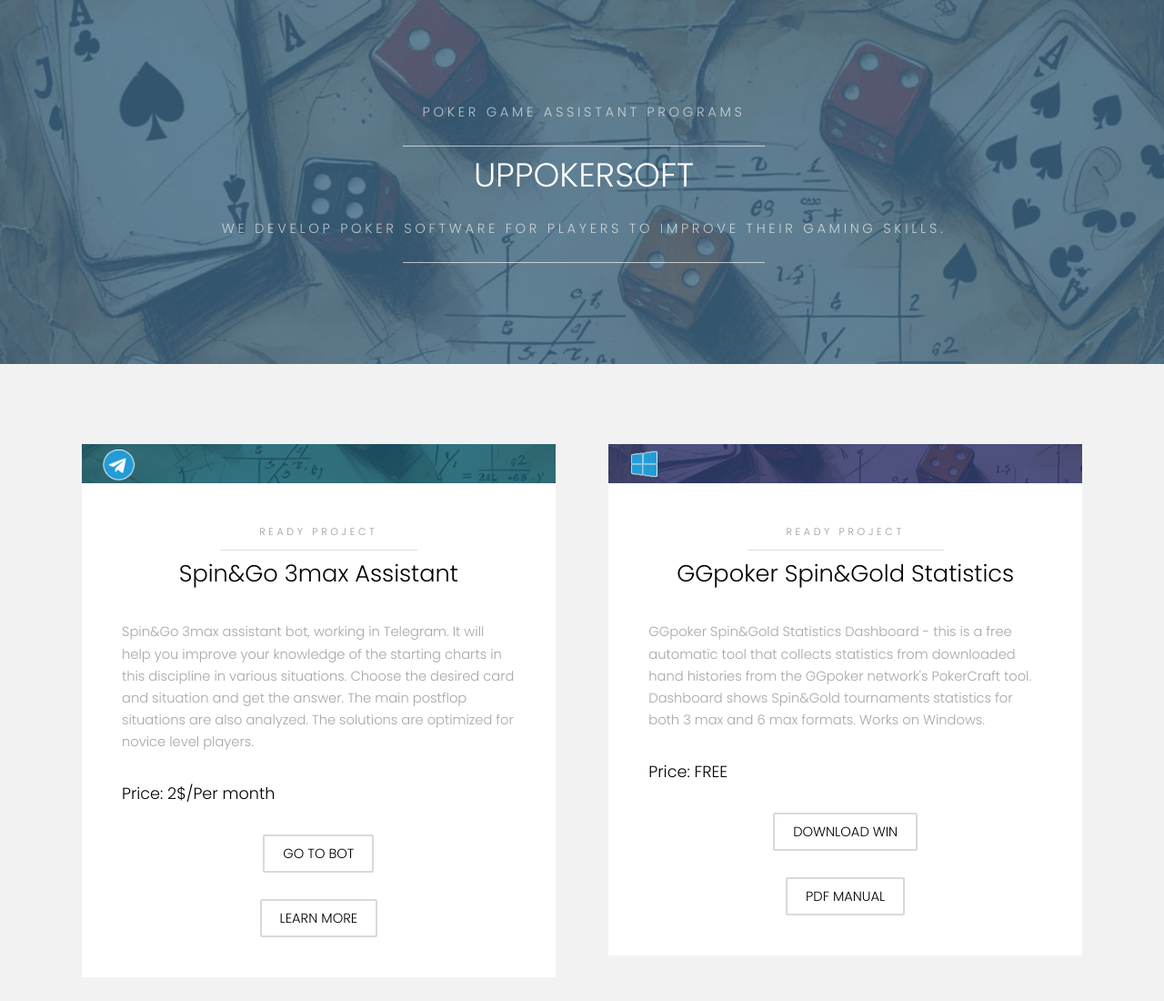
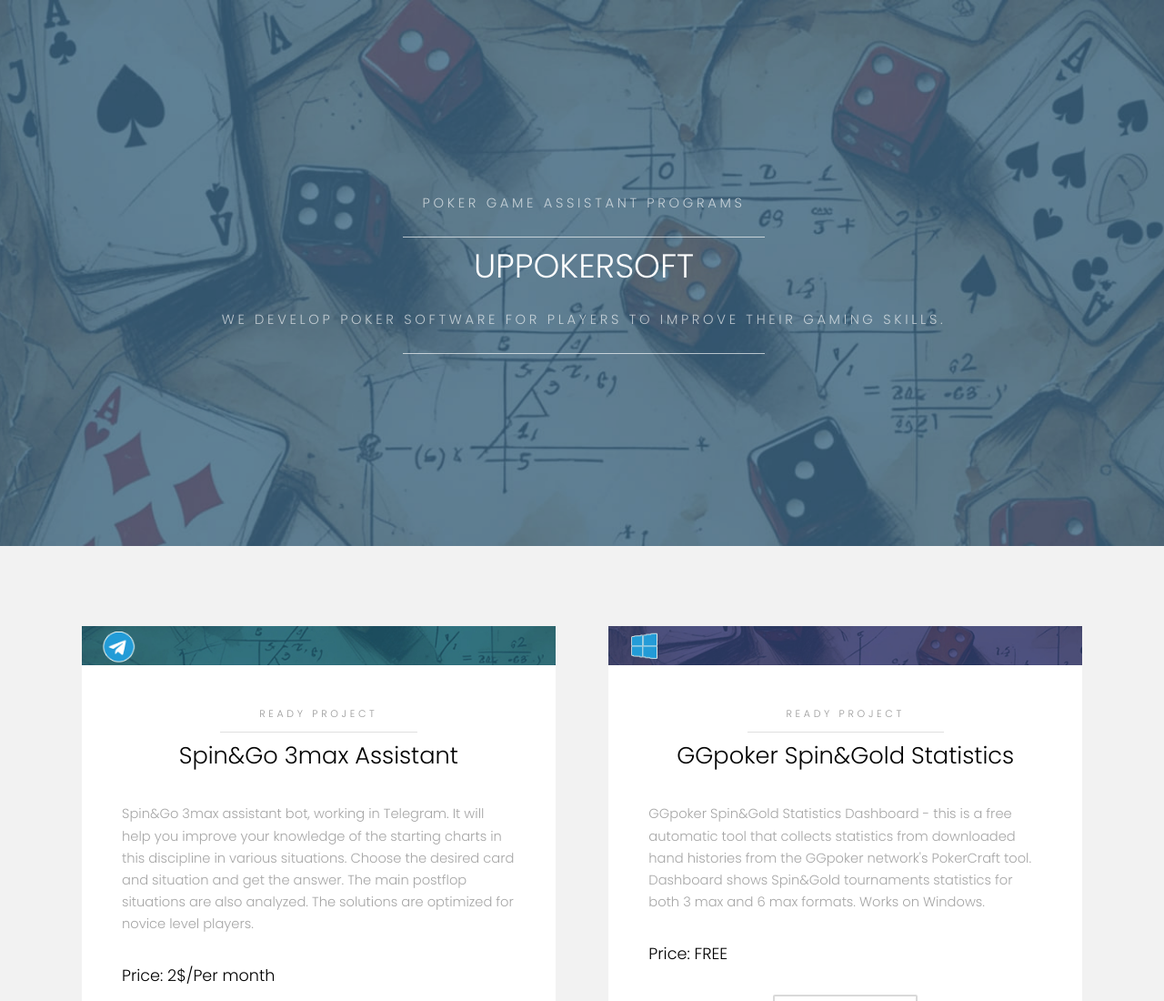
Before and after one commit to uppokersoft/uppokersoft.github.io, a plain HTML site: page index.html in a window 1280 px wide. Shown: the top 1100 px of the page at 91% size. Drawn offline with Linux system fonts and the light colour scheme.

Commit message:
Update index.html

```diff
--- a/index.html
+++ b/index.html
@@ -20,7 +20,7 @@
 
 
 		<!-- Banner -->
-							<section class="banner half">
+							<section class="banner full">
 								<article>
 									<img src="images/slide01.jpg" alt="" />
 									<div class="inner">
```
